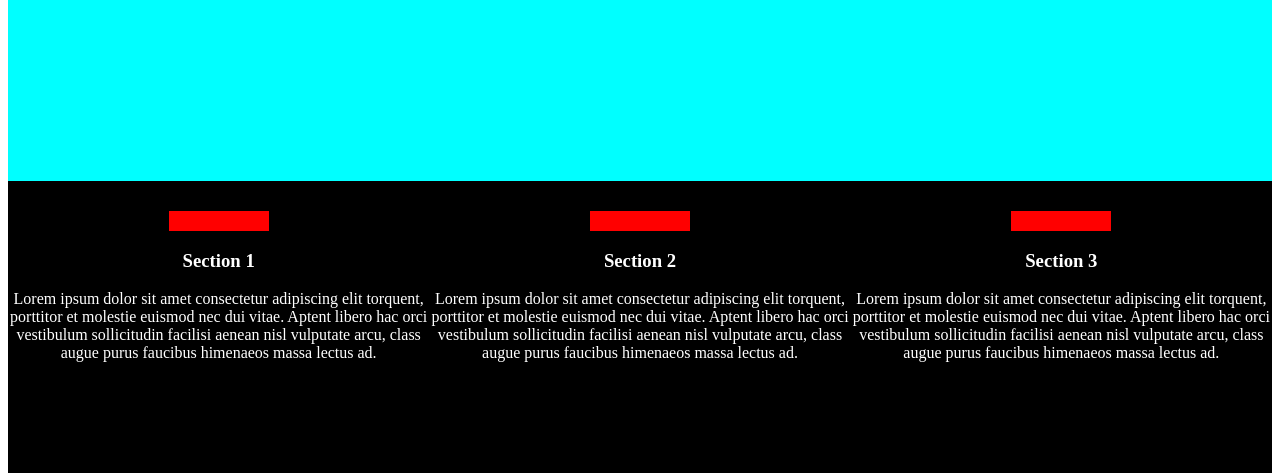
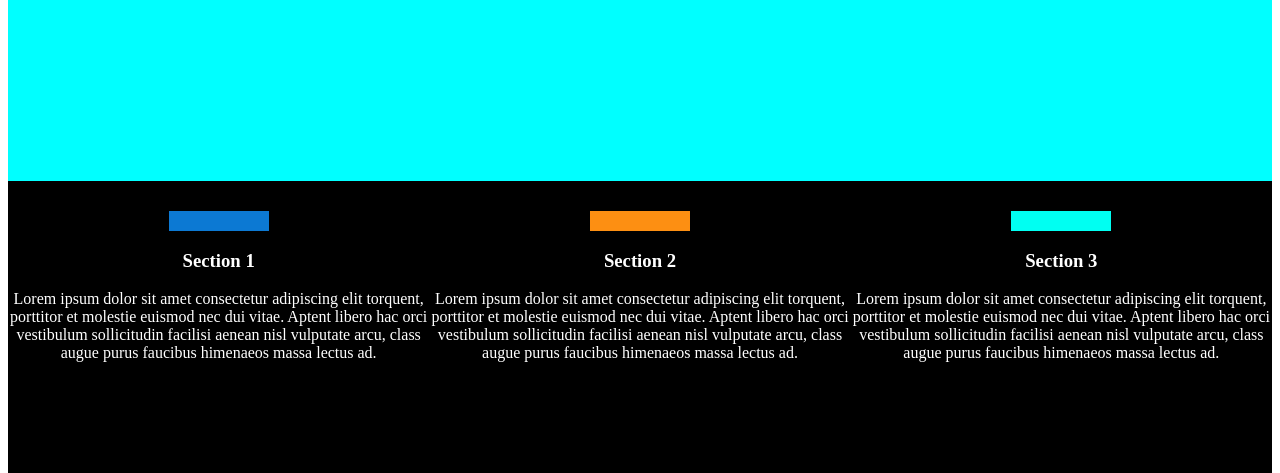
Before and after one commit to adigee1011/First-Responsive-Website, a plain HTML site: page index.html in a window 1280 px wide. Shown: the part 327-800 px from the top of the page. Drawn offline with Linux system fonts and the light colour scheme.

Commit message:
first commit

```diff
--- a/index.html
+++ b/index.html
@@ -29,13 +29,13 @@
             </section>
 
             <section>
-                <div class = "small-box"></div>
+                <div class = "small-box1"></div>
                 <h3>Section 2</h3>
                 Lorem ipsum dolor sit amet consectetur adipiscing elit torquent, porttitor et molestie euismod nec dui vitae. Aptent libero hac orci
                 vestibulum sollicitudin facilisi aenean nisl vulputate arcu, class augue purus faucibus himenaeos massa lectus ad.
             </section>
             <section>
-                <div class = "small-box"></div>
+                <div class = "small-box2"></div>
                 <h3>Section 3</h3>
                 Lorem ipsum dolor sit amet consectetur adipiscing elit torquent, porttitor et molestie euismod nec dui vitae. Aptent libero hac orci
                 vestibulum sollicitudin facilisi aenean nisl vulputate arcu, class augue purus faucibus himenaeos massa lectus ad.
--- a/style.css
+++ b/style.css
@@ -70,7 +70,23 @@ body {
 .small-box {
     height: 20px;
     width: 100px;
-    background-color: red;
+    background-color: rgba(14, 138, 240, 0.884);
+    margin: auto;
+    margin-top: 30px;
+}
+
+.small-box1 {
+    height: 20px;
+    width: 100px;
+    background-color: rgba(255, 145, 19, 0.993);
+    margin: auto;
+    margin-top: 30px;
+}
+
+.small-box2 {
+    height: 20px;
+    width: 100px;
+    background-color: rgb(0, 255, 242);
     margin: auto;
     margin-top: 30px;
 }
```
Also changed, not shown: ignore.css (line endings or trailing spaces).
